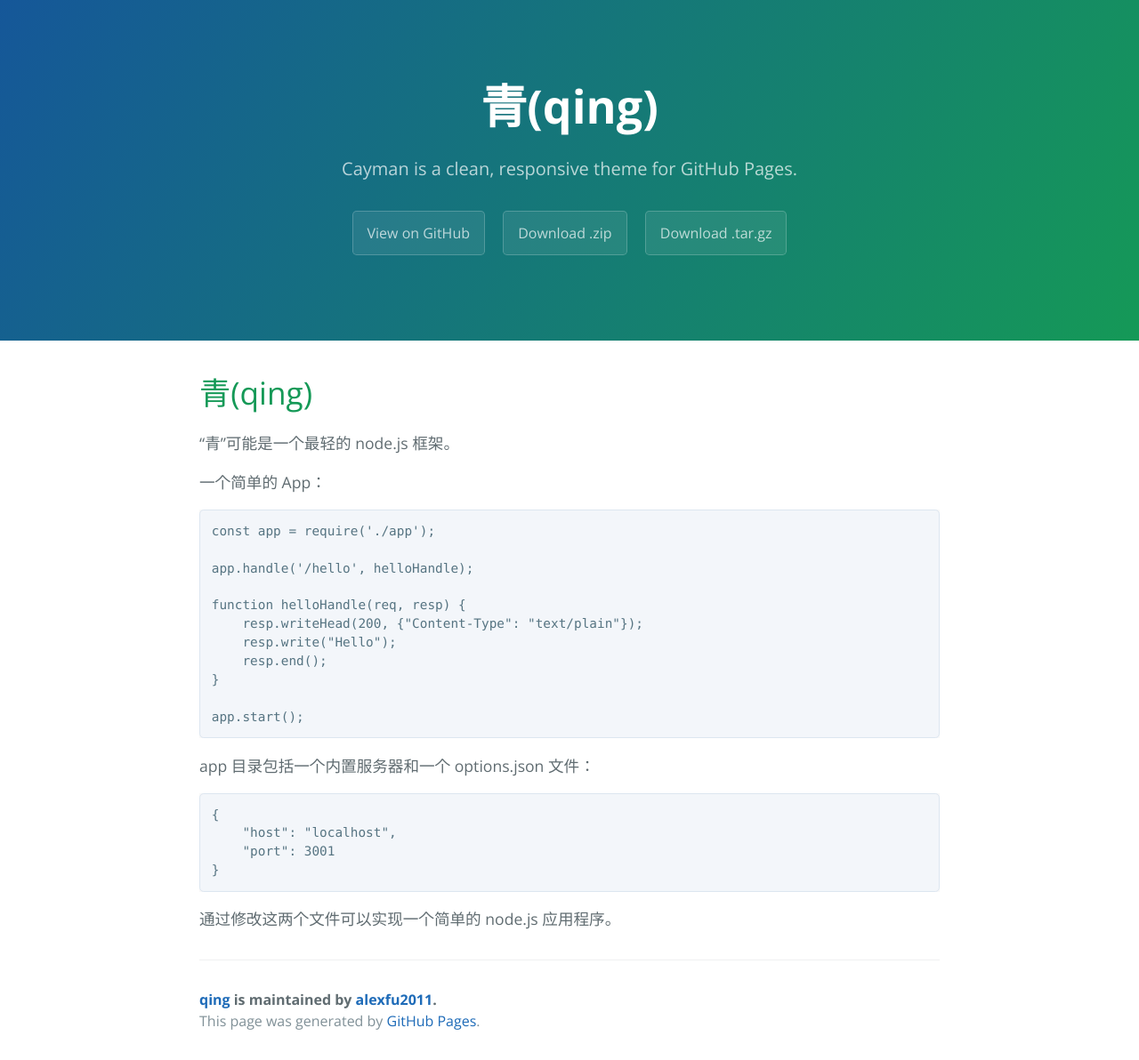
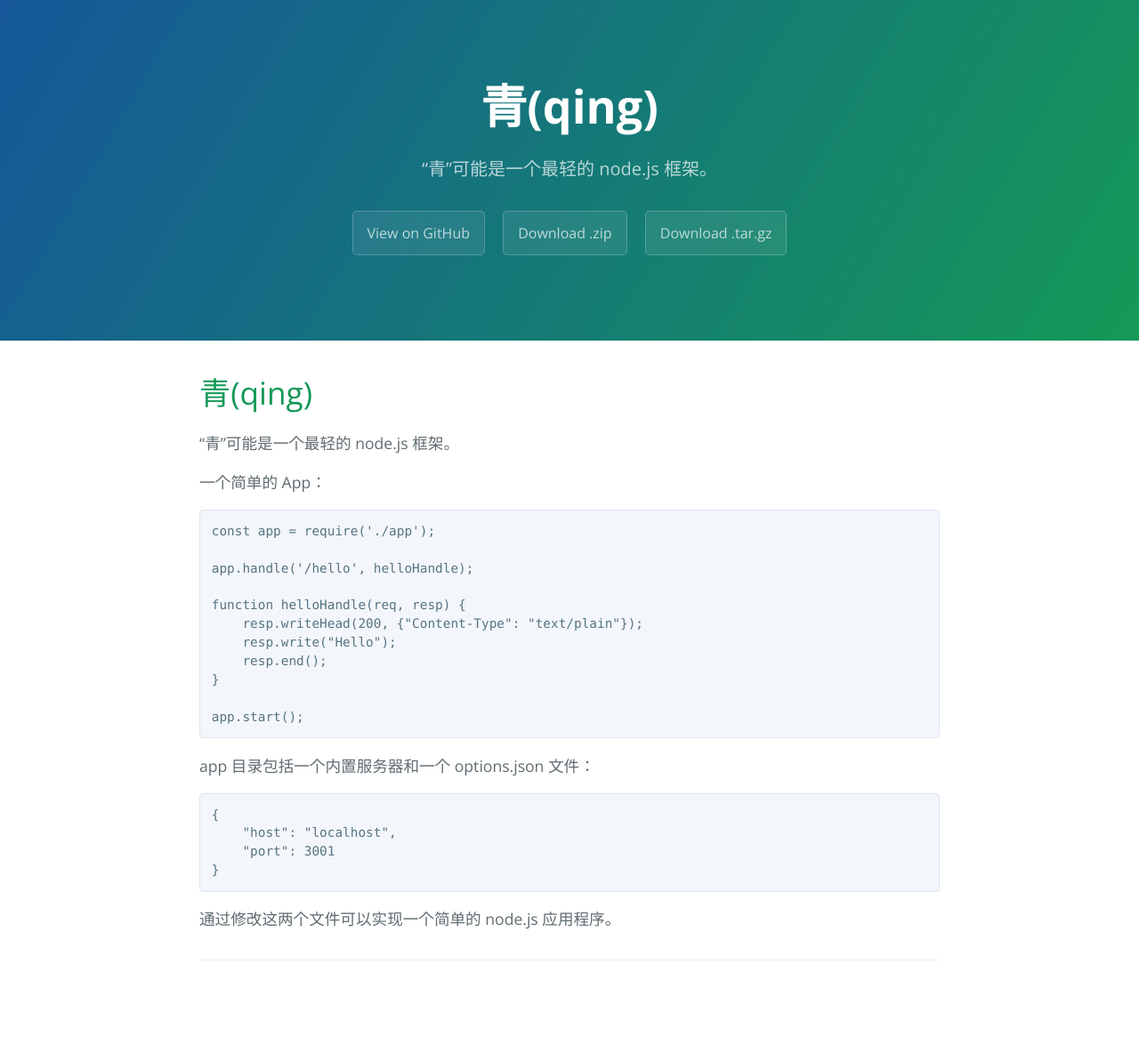
Before and after one commit to alexfu2011/qing, a Jekyll site: the page built from index.md, in a window 1280 px wide. Shown: the whole page at 89% size. Built offline with Jekyll 4.4.1, drawn with Linux system fonts in a browser that asks for light colours; our own code applies the rules of GitHub Pages for plain Markdown files; after the commit the page ends 1144 px from its top, so only the background shows below that.

Commit message:
first commit

```diff
--- a/_config.yml
+++ b/_config.yml
@@ -1,5 +1,5 @@
-title: Cayman theme
-description: Cayman is a clean, responsive theme for GitHub Pages.
+title: 青(qing)
+description: “青”可能是一个最轻的 node.js 框架。
 show_downloads: true
 google_analytics:
 theme: jekyll-theme-cayman
--- a/_layouts/default.html
+++ b/_layouts/default.html
@@ -37,12 +37,7 @@
     <main id="content" class="main-content" role="main">
       {{ content }}
 
-      <footer class="site-footer">
-        {% if site.github.is_project_page %}
-          <span class="site-footer-owner"><a href="{{ site.github.repository_url }}">{{ site.github.repository_name }}</a> is maintained by <a href="{{ site.github.owner_url }}">{{ site.github.owner_name }}</a>.</span>
-        {% endif %}
-        <span class="site-footer-credits">This page was generated by <a href="https://pages.github.com">GitHub Pages</a>.</span>
-      </footer>
+      <footer class="site-footer"></footer>
     </main>
   </body>
 </html>
```
